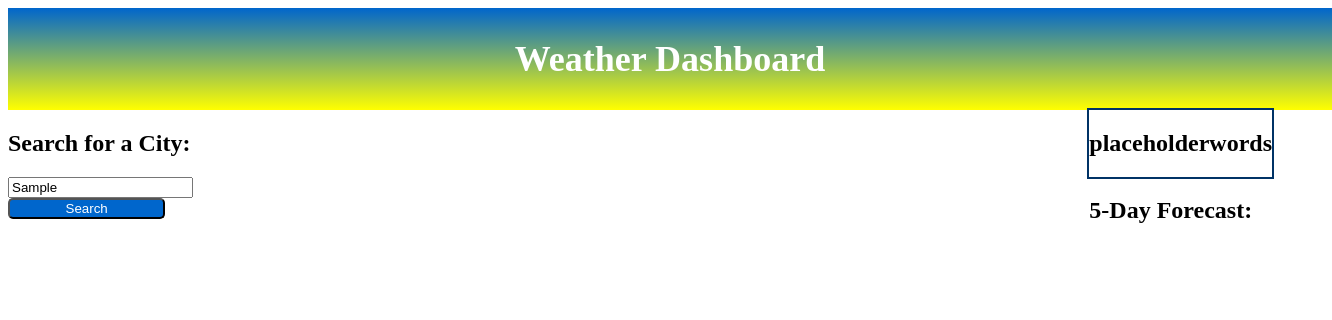
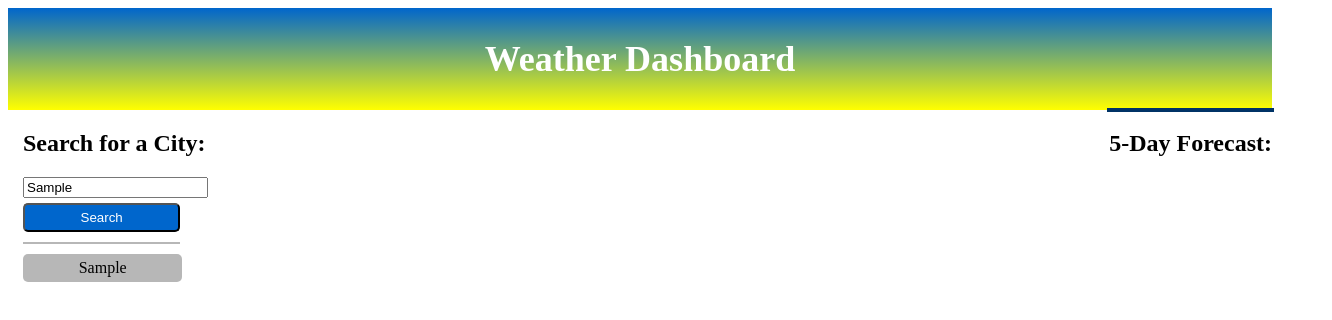
Before and after one commit to emilypape/weather-dashboard, a plain HTML site: page index.html in a window 1280 px wide. Both pictures are taken after typing "Sample" into the empty fields and a click on the button "Search". Shown: the whole page, 1332 px wide, since content can reach past the window. Drawn offline with Linux system fonts and the light colour scheme; no server answers.

Commit message:
save search history on page

```diff
--- a/assets/css/style.css
+++ b/assets/css/style.css
@@ -6,7 +6,6 @@
     font-size: 36px;
     font-weight: 600;
     padding: 30px;
-    width: 100%;
 }
 
 /* put weather containers in the correct spot on the page */
@@ -30,9 +29,7 @@
     flex-direction: row;
 }
 
-.recentSearches {
-    display: flex;
-}
+
 /* end page organization */
 
 /* search button styles */
@@ -41,6 +38,11 @@
     border-radius: 5px;
     width: 85%;
     color: white;
+    padding: 5px;
+}
+
+.searchBar {
+    margin: 0 0 5px 0;
 }
 /* end search btn styles */
 
@@ -49,6 +51,28 @@
     outline: solid 2px #003366;
 }
 
+/* search history */
+.searchInputBox {
+    padding: 0 15px;
+}
+
+.recentSearches {
+    display: flex;
+    flex-direction: column;
+    border-top: solid 2px #b7b7b7;
+    margin: 10px 0 0 0;
+    width: 85%;
+}
+
+.viewSearch {
+    color: black;
+    background-color: #B7B7B7;
+    width: 95%;
+    border-radius: 5px;
+    text-align: center;
+    margin: 10px 0 0 0;
+    padding: 5px;
+}
 /* utility class */
 .hidden {
     display: none;
--- a/assets/js/script.js
+++ b/assets/js/script.js
@@ -1,5 +1,7 @@
 var searchBtn = document.querySelector('#search-btn');
 var locationInput = document.querySelector('#city-search-input');
+var recentSearches = document.querySelector('#recent-searches');
+var dailyForecast = document.querySelector('#city-weather-box');
 
 function saveSearchHistory(city) {
     var searchHistory = localStorage.getItem('cities');
@@ -22,11 +24,18 @@ function fetchWeatherData(city) {
     fetch(apiUrl).then(function(response) {
         if(response.ok) {
             response.json().then(function(data) {
-                console.log(data);
+                currentConditions(data, city);
             });
         };
     });
 };
+
+function currentConditions(data, city) {
+    var dailyForecastBox = document.createElement('div')
+    console.log(data);
+
+
+}
 
 function clickEvent() {
         // grab user input and set equal to city
@@ -34,8 +43,15 @@ function clickEvent() {
         fetchWeatherData(city);
         saveSearchHistory(city);
 
+        var cityEl = document.createElement('div');
+        cityEl.classList = 'viewSearch'
+        cityEl.id = '#city-el-recall'
+        cityEl.textContent = city
+
+        recentSearches.classList.remove('hidden');
+        recentSearches.appendChild(cityEl);
+
 }
 
 
-
 searchBtn.addEventListener('click', clickEvent);
--- a/index.html
+++ b/index.html
@@ -15,21 +15,18 @@
         <div class="searchBox" id="search-box">
             <div class="searchInputBox" id="search-input-box">
                 <h1>Search for a City:</h1>
-                <input type="search" id="city-search-input">
+                <input type="search" class="searchBar" id="city-search-input">
                 <div class="searchBtnBox" id="search-btn-box">
                     <button class="searchbtn" id="search-btn">Search</button>
                 </div>
-                <div class="recentSearches" id="recent-searches">
+                <div class="recentSearches hidden" id="recent-searches">
 
                 </div>
-            </div>
-            <div class="recentSearches" id="recent-searches">
-
             </div>
         </div>
         <div class="weatherBox" id="weather-box">
             <div class="cityWeatherBox" id="city-weather-box">
-                <h1> placeholderwords</h1>
+
             </div>
             <div class="forecastContainer" id="forecast-container">
                 <h2>5-Day Forecast:</h2>
```
